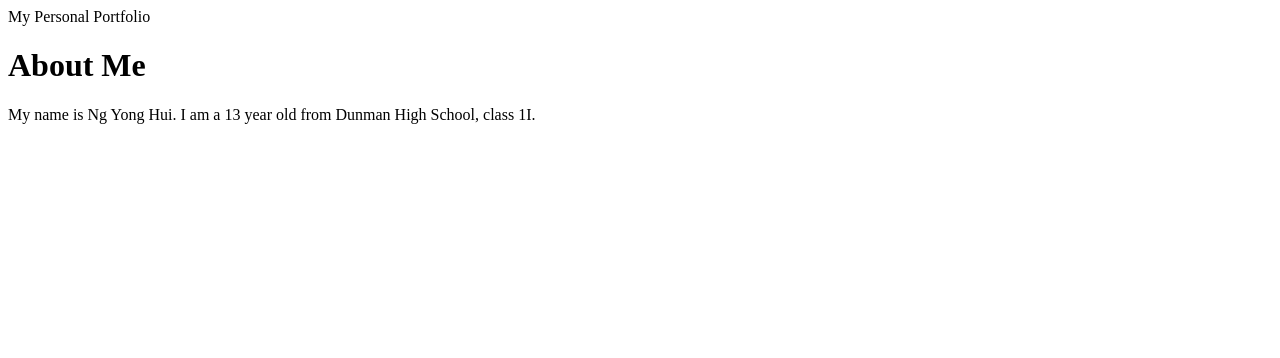
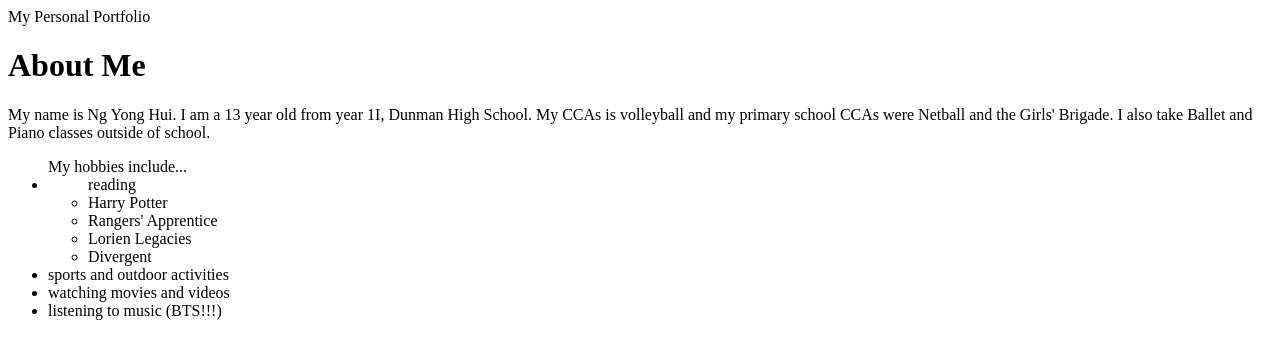
Before and after one commit to dhsoenwenjing/dhsngyonghui.github.io, a plain HTML site: page index.html in a window 1280 px wide. Drawn offline with Linux system fonts and the light colour scheme.

Commit message:
Update index.html

```diff
--- a/index.html
+++ b/index.html
@@ -1,5 +1,6 @@
 <!DOCTYPE html>
   <html>
+  <link rel="stylesheet" type="text/css" href="style.css">
 
   <head>
    My Personal Portfolio
@@ -9,7 +10,20 @@
     <h1>
       About Me
     </h1>
-      <p> My name is Ng Yong Hui.  I am a 13 year old from Dunman High School, class 1I.</p>
+		<p> My name is Ng Yong Hui.  I am a 13 year old from year 1I, <a herf="http://dunmanhigh.moe.edu.sg" target="_blank">Dunman High School</a>. My CCAs is volleyball and my primary school CCAs were Netball and the Girls' Brigade. I also take Ballet and Piano classes outside of school.</p>
+		<p> <ul>My hobbies include...
+					<li><ul>reading
+								<li>Harry Potter
+								<li>Rangers' Apprentice
+								<li>Lorien Legacies
+								<li>Divergent
+							</ul>
+					<li>sports and outdoor activities
+					<li>watching movies and videos
+					<li>listening to music (BTS!!!)
+				</ul>
+		</p>
+
   <body>
 
    <html>
```
